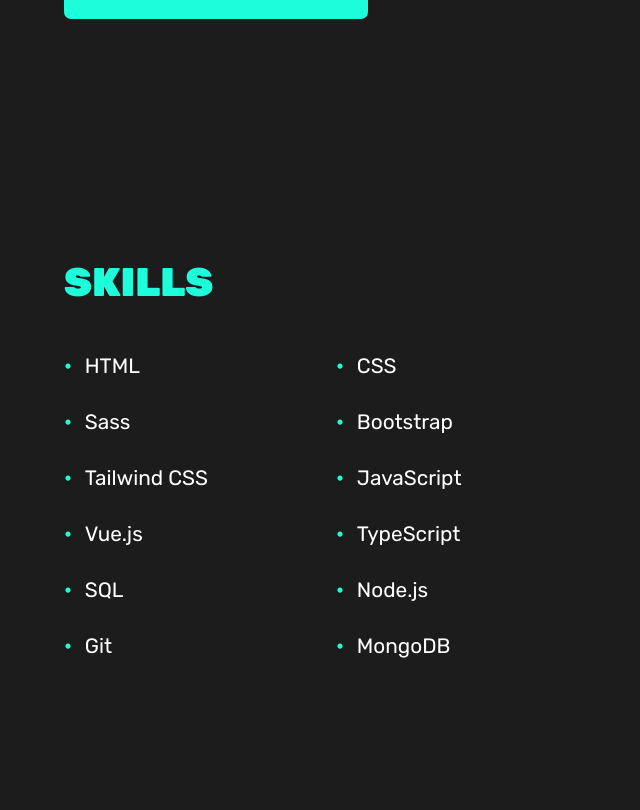
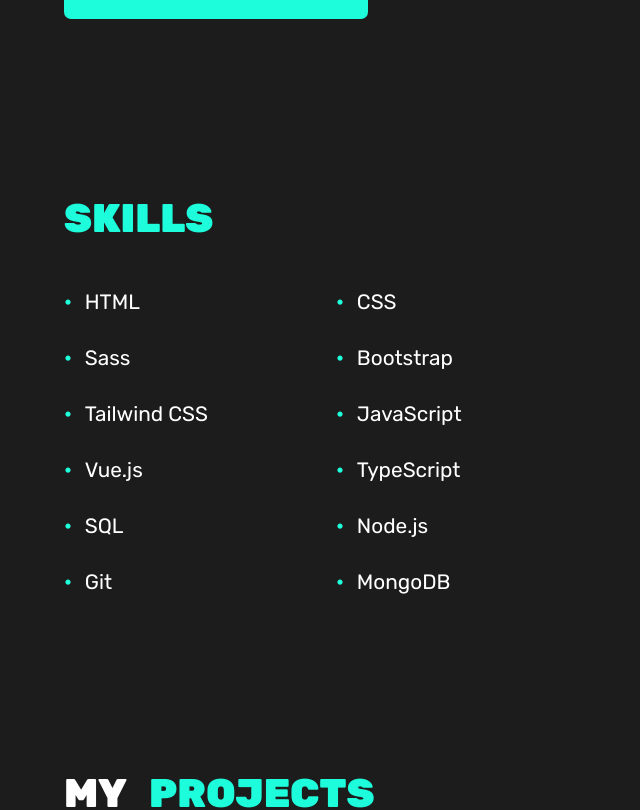
Before and after one commit to AlbertCasas/portfolio, a Vue app: page / in a window 1280 px wide. Shown: the part 1504-2314 px from the top of the page, without its empty margins (0-640 px from the left). Built offline with nearby package versions, Linux system fonts and the light colour scheme.

Commit message:
adjusting margins

```diff
--- a/src/components/AboutComp.vue
+++ b/src/components/AboutComp.vue
@@ -167,7 +167,7 @@
 @media only screen and (max-width: 1300px) {
   #about {
     flex-direction: column;
-    gap: 11rem;
+    gap: 7rem;
     margin-bottom: 0;
   }
 
@@ -182,7 +182,7 @@
   .all-skills {
     margin-left: 5%;
     margin-right: 5%;
-    margin-bottom: 7rem;
+    margin-bottom: 5rem;
   }
 
 
```
